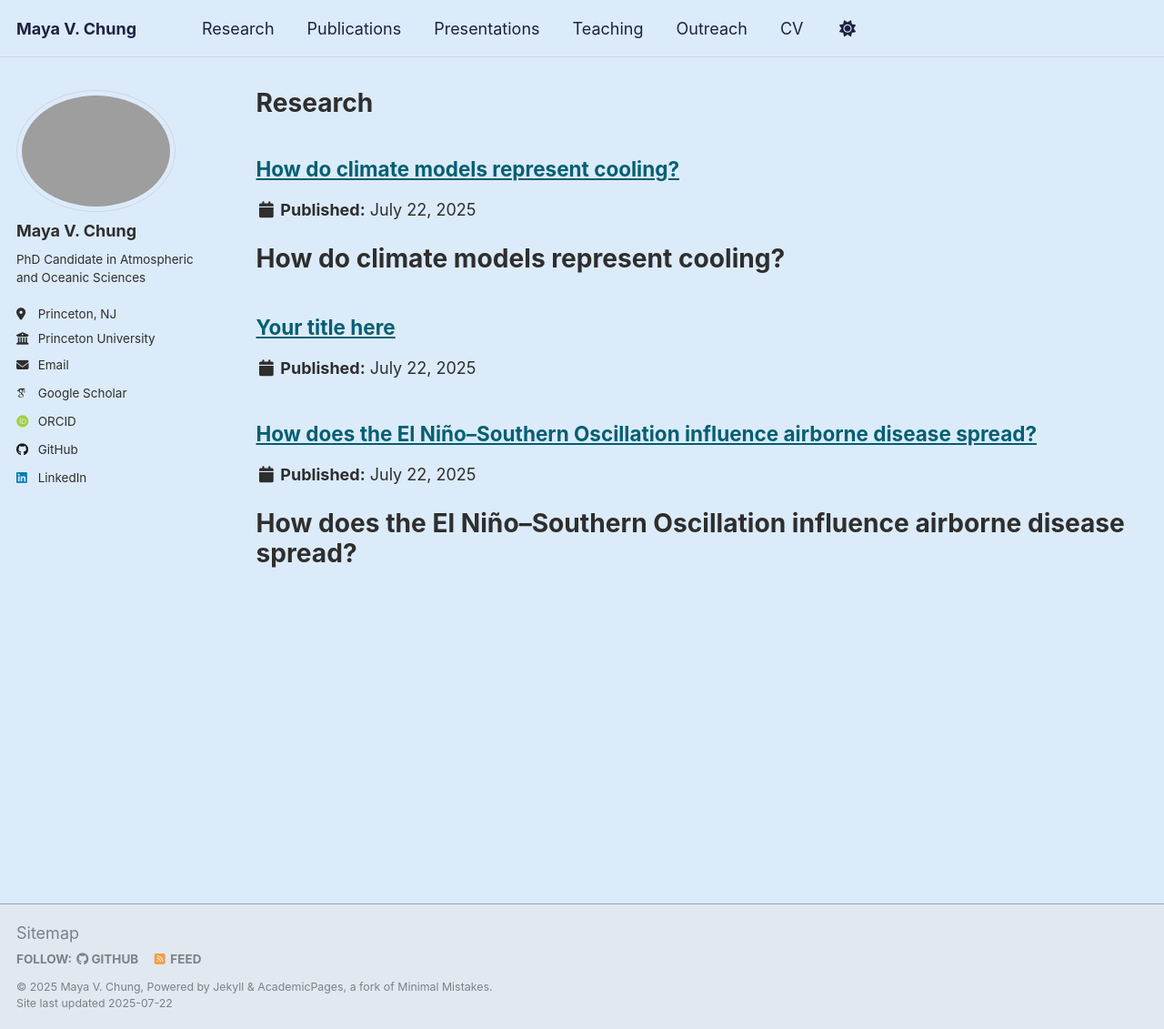
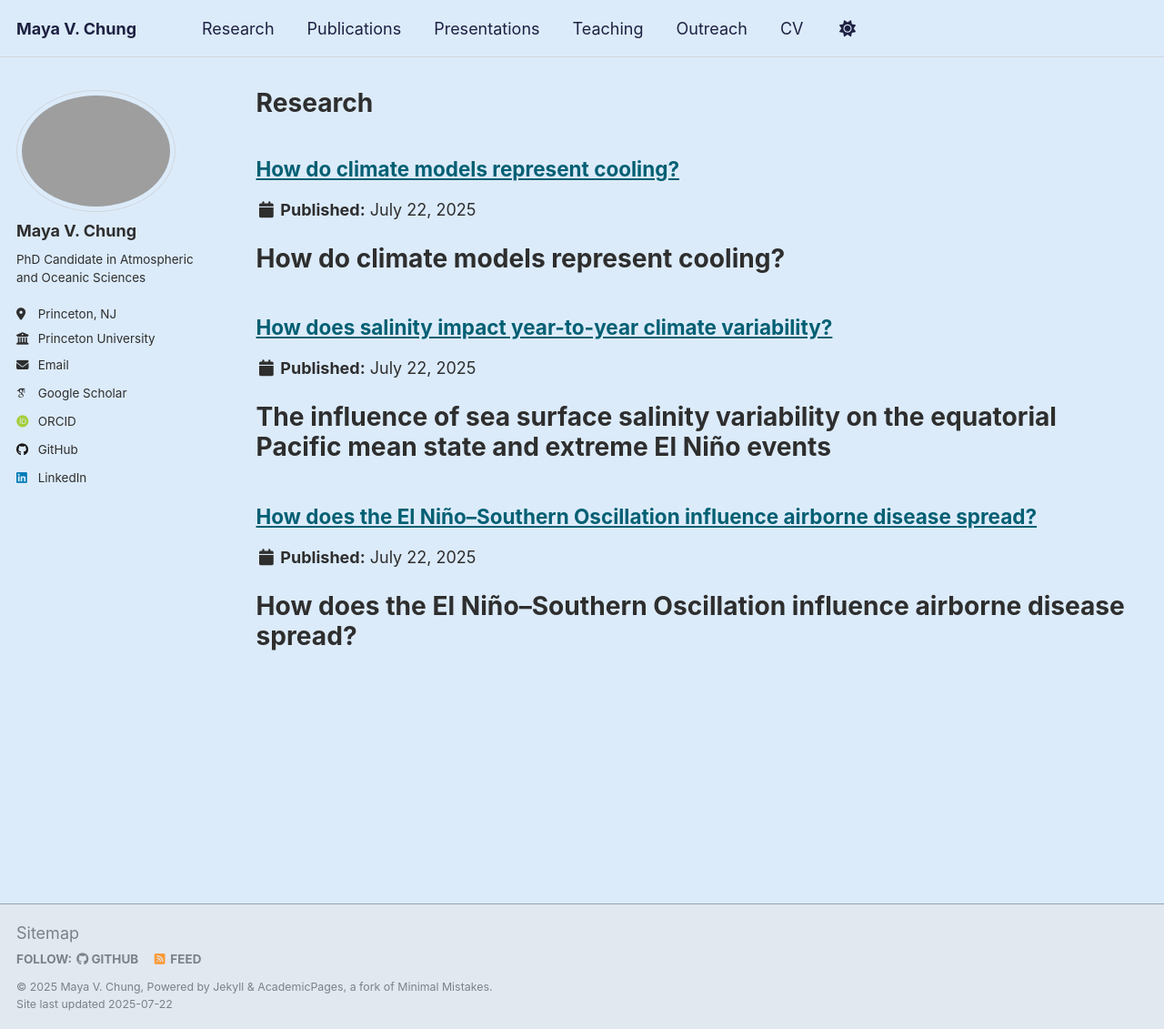
Before and after one commit to mayavchung/mayavchung.github.io, a Jekyll site: the page built from _pages/research.md, in a window 1280 px wide and 1131 px high. Shown: the whole window at 91% size. Built offline with Jekyll 4.4.1, drawn with Linux system fonts in a browser that asks for light colours; some web fonts are replaced; a script that is not in the unit is left out.

Commit message:
Update salinity-enso.md

```diff
--- a/_research/salinity-enso.md
+++ b/_research/salinity-enso.md
@@ -1,5 +1,19 @@
 ---
-title: "Your title here"
-layout: page
-permalink: /research/salinity-enso/  # change to match file
+title: "How does salinity impact year-to-year climate variability?"
+permalink: /research/salinity-enso/
+layout: default
 ---
+
+# The influence of sea surface salinity variability on the equatorial Pacific mean state and extreme El Niño events
+
+Sea surface salinity (SSS) variability plays a crucial role in shaping the equatorial Pacific mean state and modulating extreme El Niño events. Understanding these processes helps improve climate model predictions and our grasp of climate variability mechanisms.
+
+## Invited Poster
+
+You can view and download the invited poster here:
+
+[**Download Poster (PDF)**](/assets/files/salinity_enso_invited_poster.pdf){: target="_blank" rel="noopener"}
+
+---
+
+For more details or questions about this research, please feel free to contact me or explore other sections of the site.
```
